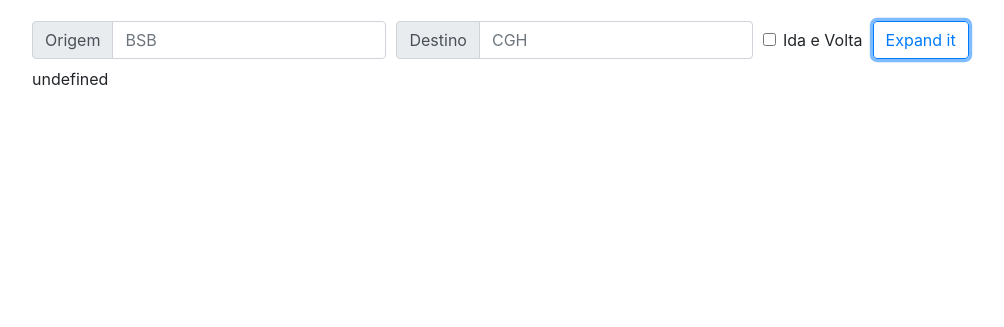
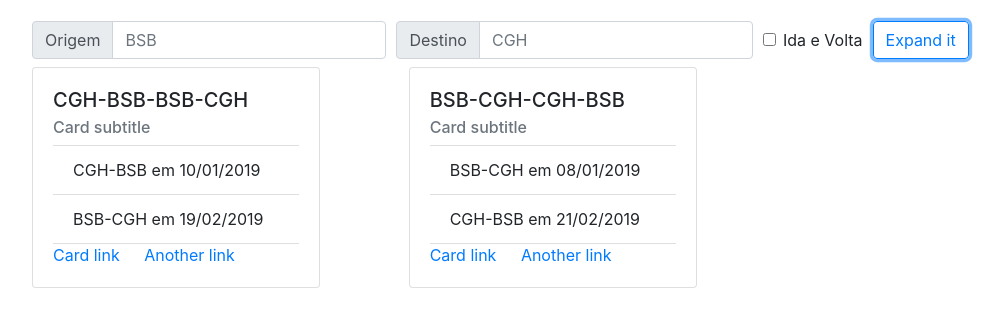
Before and after one commit to hpgsantos/foiltrek-homer, a plain HTML site: page index.html in a window 1280 px wide. Both pictures are taken after a click on the button "Expand it". Shown: the part 75-402 px from the top of the page, without its empty margins (53-1057 px from the left). Drawn offline with nearby package versions, Linux system fonts and the light colour scheme.

Commit message:
Card render

```diff
--- a/index.html
+++ b/index.html
@@ -22,13 +22,29 @@
             btnFoilTrek.onclick = async () => {
 
                 let foils = await foil();
-                let domNode = await apllyDom();
-                let strHTML = getTemplate();
 
-                setTemplate({"CARD-TITLE":'amor',"CARD-TITLE":'amor love'});
+                foils.map((trek,idx)=>{
+
+                    let trekRouteDepart = trek[0][0];
+                    let trekRouteArrive = trek[1][0];
+
+                    let trekRoute = trekRouteDepart + '-' + trekRouteArrive;
+
+                    let strHTML =  setTemplate({'[CARD-TITLE]':trekRoute});
+                    let domNode = apllyDom(strHTML);
+
+                    (divRowCards.childNodes && divRowCards.childNodes.length > 0) ? divRowCards.insertBefore(domNode, divRowCards.childNodes[0]) : divRowCards.appendChild(domNoded);
+
+                    let arrDom = new Array(2);
+
+                    arrDom[0] =  apllyDom(`<li class="list-group-item">${trekRouteDepart} em ${trek[0][3]}</li>`);
+                    arrDom[1] = apllyDom(`<li class="list-group-item">${trekRouteArrive} em ${trek[1][3]}</li>`);
 
 
-               (divRowCards.childNodes && divRowCards.childNodes.length > 0) ? divRowCards.insertBefore(domNode.body, divRowCards.childNodes[0]) : divRowCards.appendChild(domNode.body);
+                    appendElement('opas',domNode,arrDom)
+                })
+
+
 
             }
 
--- a/js/foildest.js
+++ b/js/foildest.js
@@ -4,6 +4,7 @@
 const foil = async () => {
     var foils = null;
     foils = JSON.parse('[[["BSB-CGH",0,1,"08/01/2019"],["CGH-BSB",0,-1,"21/02/2019"]],[["CGH-BSB",1,1,"10/01/2019"],["BSB-CGH",1,-1,"19/02/2019"]]]');
+
     return foils;
 }
 
--- a/js/helpers/template.js
+++ b/js/helpers/template.js
@@ -1,17 +1,15 @@
 
 
 const template = `
-
     <div class="card" style="width: 18rem;">
-    <div class="card-body">
-        <h5 class="card-title"><CARD-TITLE></h5>
-        <h6 class="card-subtitle mb-2 text-muted">Card subtitle</h6>
-        <p class="card-text">Some quick example text to build on the card title and make up the bulk of the card's content.</p>
-        <a href="#" class="card-link">Card link</a>
-        <a href="#" class="card-link">Another link</a>
+        <div class="card-body">
+            <h5 class="card-title">[CARD-TITLE]</h5>
+            <h6 class="card-subtitle mb-2 text-muted">Card subtitle</h6>
+            <ul id="opas" class="list-group list-group-flush"></ul>
+            <a href="#" class="card-link">Card link</a>
+            <a href="#" class="card-link">Another link</a>
+        </div>
     </div>
-    </div>
-
 `;
 
 const getTemplate = () => {
@@ -23,17 +21,33 @@ const setTemplate = (obj) => {
     let strHTML = getTemplate();
 
     Object.keys(obj).map((val,idx)=>{
-        alert(val);
+        let needle = obj[val];
+        strHTML = strHTML.replace(val,needle);
     });
 
+   return strHTML;
+
 }
-
-
-const apllyDom = async (strHtml) => {
+const apllyDom = (strHtml) => {
 
     let parser = new DOMParser();
     let domNode = parser.parseFromString(strHtml, 'text/html');
+    let child = domNode.documentElement.querySelector('body').firstChild;
+    return child;
+}
 
-    return domNode;
+const appendElement = (idEl,elOrigin,doms) => {
+
+    let innerEl = elOrigin.querySelector('#'+idEl);
+
+    if(!innerEl){
+
+        return false;
+    }
+
+    doms.map((dom)=>{
+
+        innerEl.appendChild(dom);
+    })
 
 }
```
